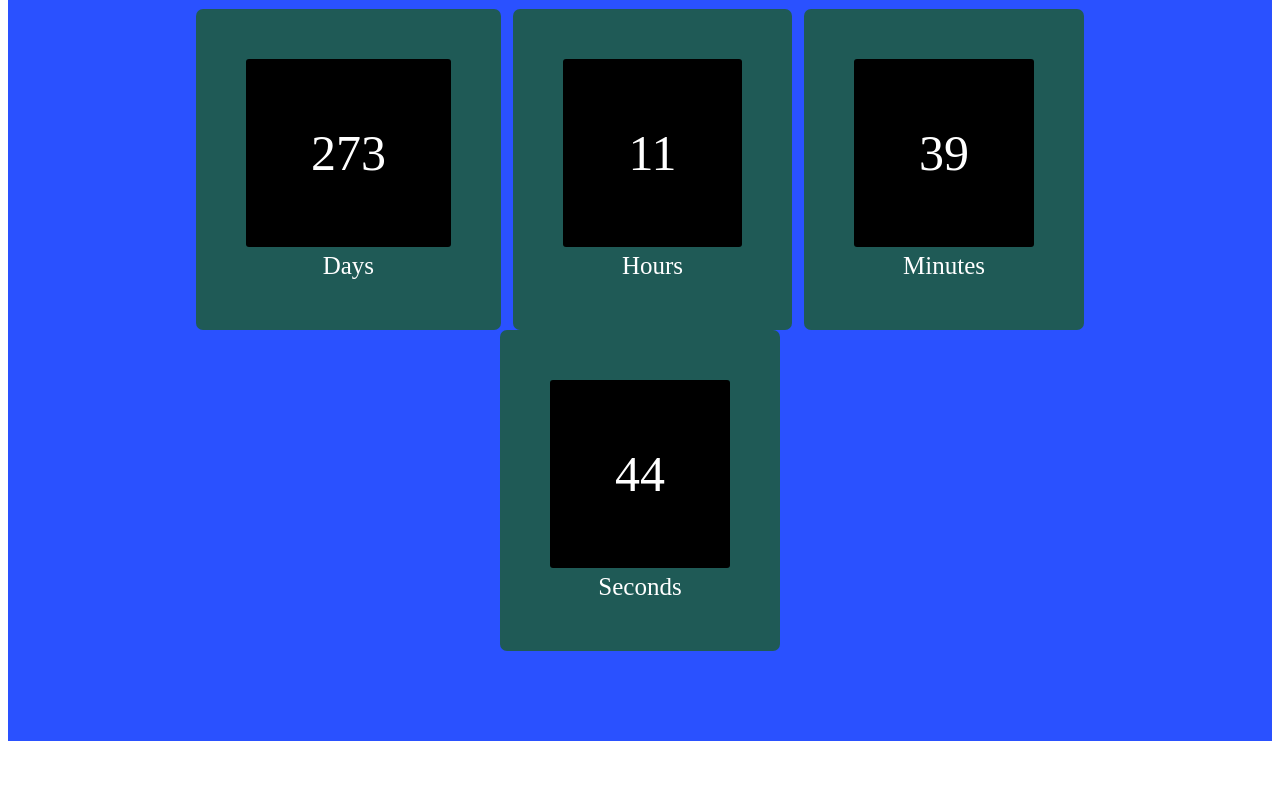
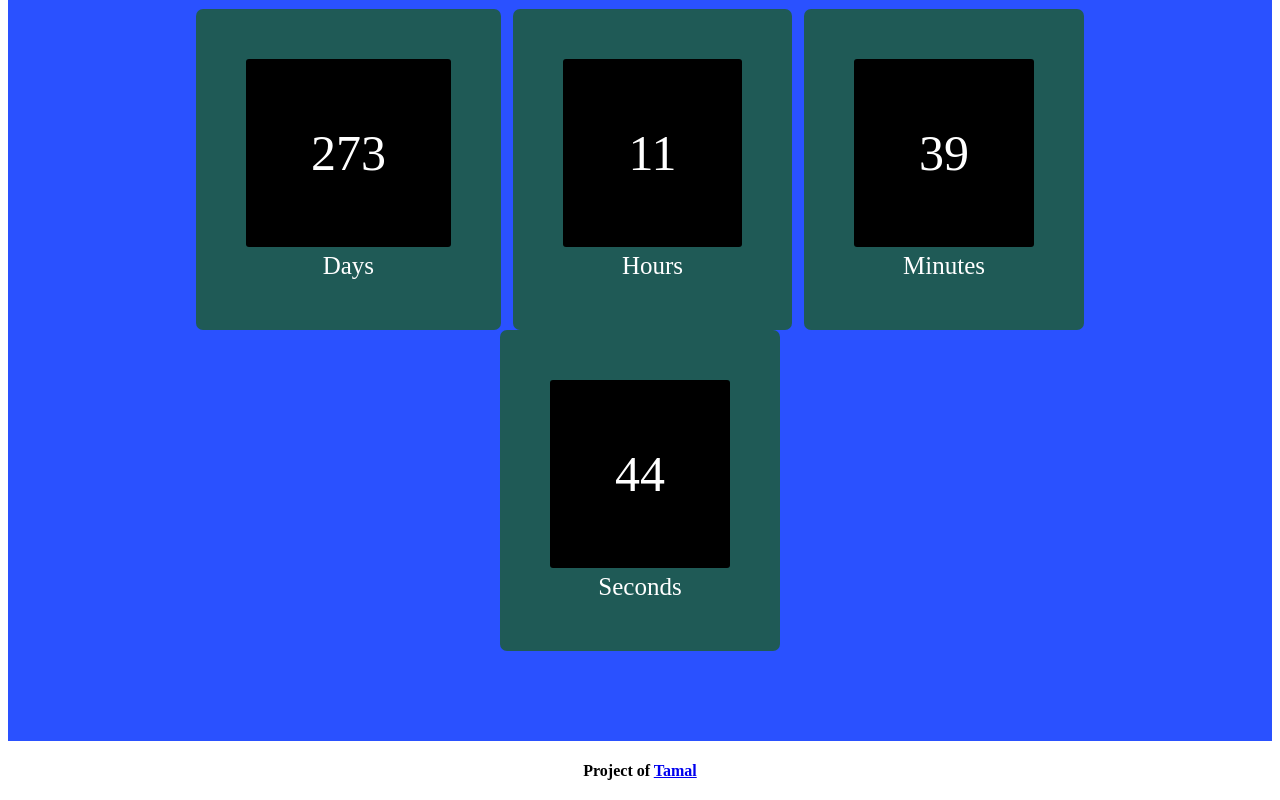
Before and after one commit to Tamal50/clock-countdown, a plain HTML site: page index.html in a window 1280 px wide. Shown: the part 709-1509 px from the top of the page. Before the commit the page ends 1458 px from the top, so only its background shows below. Drawn offline with Linux system fonts and the light colour scheme.

Commit message:
Footer added

```diff
--- a/index.css
+++ b/index.css
@@ -73,3 +73,9 @@ h1 {
     padding-top: 5px;
     font-size: 25px;
 }
+
+.footer {
+    background-color: rgb(255, 255, 255);
+    text-align: center;
+    height: 30px;
+}
--- a/index.html
+++ b/index.html
@@ -41,6 +41,9 @@
             </div>
         </div>
     </div>
+    <div class="footer">
+        <h4>Project of <a href="https://tamal-datta.web.app/" target="_blank" rel="noopener">Tamal</a></h4>
+    </div>
 
     <script src="index.js"></script>
 </body>
```
